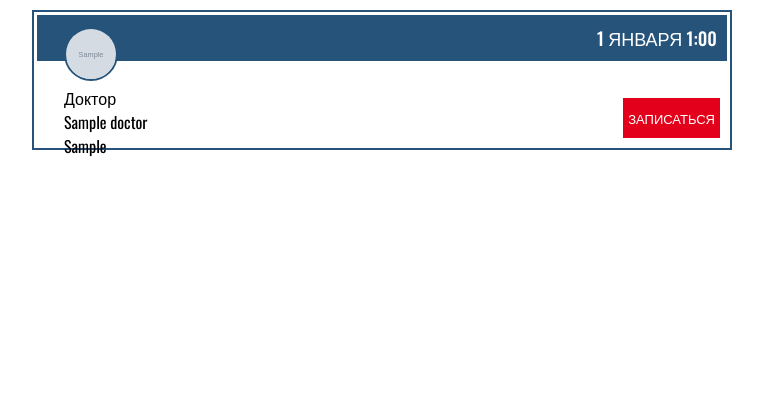
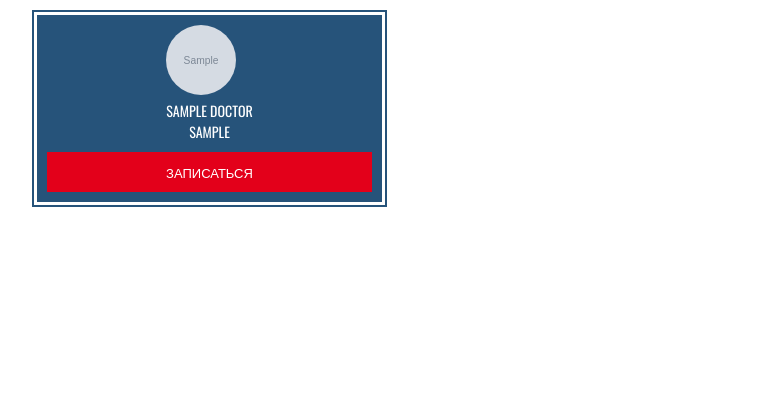
Before and after one commit to ddnnss/stombest, a Django app: page /doctor in a window 1280 px wide. Shown: the part 40-446 px from the top of the page, without its empty margins (258-1021 px from the left). Run offline with Django 3.2, Linux system fonts and the light colour scheme; tables that the repository leaves empty hold one stand-in row (values such as "Sample post"); grey boxes marked "Sample" are stand-in pictures; grey boxes labelled with a size stand in for pictures from a placeholder-image service; some libraries are stand-ins or nearby versions.

Commit message:
fdhgghfg

```diff
--- a/customuser/models.py
+++ b/customuser/models.py
@@ -43,7 +43,7 @@ class User(AbstractUser):
     first_name = None
     last_name = None
     image = models.ImageField('Фото', upload_to='user',blank=True,null=True)
-    name = models.CharField('Имя', max_length=50, blank=False, null=True)
+    name = models.CharField('Имя', max_length=50, blank=True, null=True)
     surname = models.CharField('Фамилия', max_length=50, blank=True, null=True)
     phone = models.CharField('Телефон', max_length=50, blank=True, null=True, unique=True)
     email = models.EmailField('Эл. почта', blank=True, null=True)
--- a/pages/urls.py
+++ b/pages/urls.py
@@ -7,6 +7,7 @@ urlpatterns = [
    path('', views.index, name='index'),
    path('doctor', views.doc, name='doc'),
    path('services', views.services, name='services'),
+   path('services_child', views.services_child, name='services_child'),
    path('service/<id>', views.service, name='service'),
    # path('login', views.login_page, name='login'),
    # path('logout', views.logout_page, name='logout'),
--- a/pages/views.py
+++ b/pages/views.py
@@ -20,13 +20,16 @@ def doc(request):
 
     return render(request, 'doctors.html', locals())
 def contact(request):
+    return render(request, 'contact.html', locals())
 
+def services(request):
+    serv=ServiceCat.objects.filter(isChild=False)
+    return render(request, 'services.html', locals())
 
-    return render(request, 'contact.html', locals())
-def services(request):
-    serv=ServiceCat.objects.all()
+def services_child(request):
+    serv = ServiceCat.objects.filter(isChild=True)
 
-    return render(request, 'services.html', locals())
+    return render(request, 'services_child.html', locals())
 def service(request,id):
     serv=ServiceCat.objects.get(id=id)
 
@@ -57,6 +60,14 @@ def apply_req(request):
 
 def update_req(request):
     print(request.POST)
+    form = UpdateForm(request.POST, request.FILES, instance=request.user)
+    print(form.errors)
+    if form.is_valid():
+        form.save()
+        return HttpResponseRedirect('/lk')
+    else:
+        form = UpdateForm()
+    return HttpResponseRedirect("/lk")
 
 def login_req(request):
     user = authenticate(username=request.POST.get('phone'), password=request.POST.get('password'))
--- a/static/css/style.css
+++ b/static/css/style.css
@@ -246,7 +246,7 @@ a {
   transition: all .2s ease-out;
   display: grid;
   grid-template-columns: 1fr 1fr;
-  grid-template-rows: repeat(4, 1fr);
+  grid-template-rows: repeat(3, 1fr);
   grid-gap: 1px;
   border-bottom: 1px solid #EAEAEA; }
   .menu-wrapper-active {
@@ -541,6 +541,7 @@ a {
   .user-photo__image img {
     border-radius: 50%;
     width: 50px;
+    height: 50px;
     border: 2px solid #ffffff; }
 
 .user-info-form-group {
@@ -564,40 +565,45 @@ a {
 .user-info-form button {
   width: 100%; }
 
+.doctor-items {
+  display: grid;
+  grid-template-columns: 1fr 1fr;
+  grid-gap: 10px; }
+
 .doctor-info-item {
-  position: relative;
+  width: 100%;
   border: 2px solid #26537A;
   padding: 3px;
-  margin-bottom: 10px;
-  min-height: 130px; }
-  .doctor-info-item a {
-    position: absolute;
-    text-align: center;
-    right: 10px;
-    bottom: 10px; }
+  margin-bottom: 10px; }
   .doctor-info-item__title {
     display: -webkit-box;
     display: -ms-flexbox;
     display: flex;
-    -webkit-box-pack: end;
-        -ms-flex-pack: end;
-            justify-content: flex-end;
+    -webkit-box-orient: vertical;
+    -webkit-box-direction: normal;
+        -ms-flex-direction: column;
+            flex-direction: column;
+    -webkit-box-align: center;
+        -ms-flex-align: center;
+            align-items: center;
+    -webkit-box-pack: center;
+        -ms-flex-pack: center;
+            justify-content: center;
     background: #26537A;
     padding: 10px; }
     .doctor-info-item__title p {
       color: #ffffff;
-      font-size: 18px;
+      font-size: 14px;
       text-transform: uppercase;
-      font-weight: 500; }
-  .doctor-info-item__photo {
-    position: absolute;
-    top: 15px;
-    left: 30px; }
-    .doctor-info-item__photo img {
-      width: 50px;
-      height: 50px;
-      border-radius: 50%;
-      border: 2px solid #26537A; }
+      text-align: center;
+      margin-bottom: 10px; }
+    .doctor-info-item__title a {
+      width: 100%;
+      text-align: center; }
+  .doctor-info-item__photo img {
+    width: 70px;
+    height: 70px;
+    border-radius: 50%; }
 
 .services {
   background: #EAEAEA;
--- a/templates/doctors.html
+++ b/templates/doctors.html
@@ -26,30 +26,28 @@
 
 
 <div class="container doctor">
-    {% for d in docs %}
-
-    <div class="doctor-info">
+  <div class="doctor-items">
+        {% for d in docs %}
+       <div class="doctor-info">
         <div class="doctor-info-item">
             <div class="doctor-info-item__title">
-                <p>1 января 1:00</p>
-            </div>
             <div class="doctor-info-item__photo">
                 <img src="{{ d.image.url }}">
-                <p>Доктор<br>{{ d.name }}<br>{{ d.cabinet }}</p>
+                <p>{{ d.name }}<br>{{ d.cabinet }}</p>
             </div>
             <a onclick="apply({{ d.id }})" class="btn">записаться</a>
+            </div>
+
         </div>
     </div><!--// doctor-info-->
+
     {% endfor %}
+  </div>
+
 
 </div><!--// container-->
 
-<div class="footr">
-   <div class="footr-inner">
-       <a href="#"><img style="width: 60px" src="{% static 'img/phone.png' %}" alt=""> </a>
-       <a href="#"><img style="width: 60px" src="{% static 'img/white.png' %}" alt=""> </a>
-   </div>
-</div>
+{% include 'footer.html' %}
 
 
 </body>
--- /dev/null
+++ b/templates/footer.html
@@ -0,0 +1,7 @@
+{% load static %}
+<div class="footr">
+   <div class="footr-inner">
+       <a href="tel:8800800800"><img style="width: 60px" src="{% static 'img/phone.png' %}" alt=""> </a>
+       <a href="#"><img style="width: 60px" src="{% static 'img/white.png' %}" alt=""> </a>
+   </div>
+</div>
--- a/templates/menu.html
+++ b/templates/menu.html
@@ -14,7 +14,7 @@
         </div>
         <div class="menu-item">
             <img src="http://placehold.it/50">
-            <a href="{% url 'lk' %}">Личный кабинет</a>
+            <a href="{% url 'index' %}">Акции</a>
         </div>
 
         <div class="menu-item">
@@ -23,17 +23,10 @@
         </div>
           <div class="menu-item">
              <img src="http://placehold.it/50">
-            <a href="#">Личный кабинет</a>
-        </div>
-        <div class="menu-item">
-            <img src="http://placehold.it/50">
-            <a href="#">Личный кабинет</a>
-        </div>
-        <div class="menu-item">
-            <img src="http://placehold.it/50">
-            <a href="#">Личный кабинет</a>
+            <a href="#">F.A.Q</a>
         </div>
 
 
 
+
     </div>
```
Also changed, not shown: templates/apply.html (+1 -6 lines), templates/contact.html (+1 -6 lines), templates/index.html (+1 -6 lines), templates/lk.html (+5 -4 lines), templates/service.html (+1 -6 lines), templates/services.html (+2 -8 lines), templates/services_child.html (+13 -91 lines), pages/migrations/0002_auto_20191202_1847.py (added).
